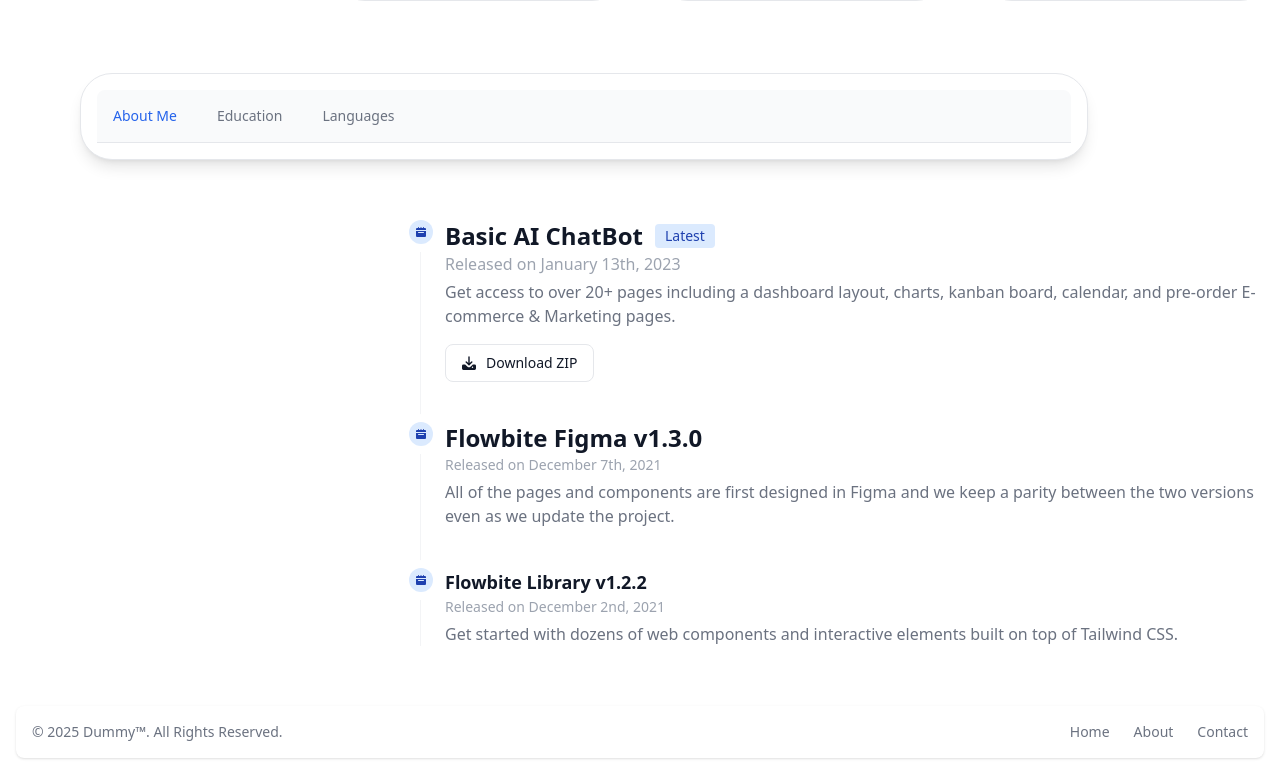
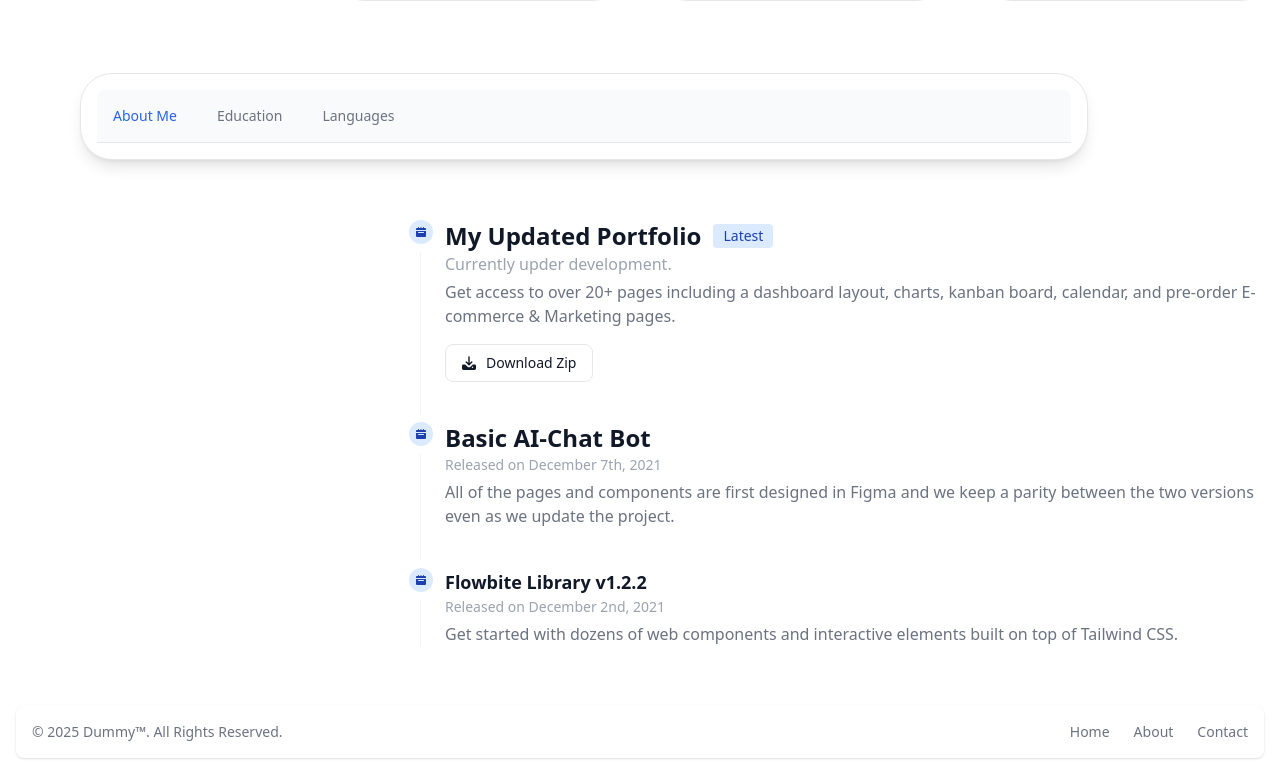
Before and after one commit to bishaldebroy007/full-website-react-tailwind, a React (Vite) app: page / in a window 1280 px wide. Shown: the part 1178-1952 px from the top of the page. Built offline with nearby package versions, Linux system fonts and the light colour scheme.

Commit message:
updated about and time line section 2

```diff
--- a/src/components/AboutSection.jsx
+++ b/src/components/AboutSection.jsx
@@ -57,8 +57,9 @@ const AboutSection = () => {
                         role="tabpanel"
                         aria-labelledby="about-tab"
                     >
-                        <h2 className="mb-3 text-3xl font-extrabold tracking-tight text-gray-900 dark:text-white">
-                            Powering innovation &amp; trust at 200,000+ companies worldwide
+                        <h2 className="mb-3 text-2xl font-extrabold tracking-tight text-gray-900 dark:text-white">
+
+                            Internship at Penta Globals LTD.
                         </h2>
                         <p className="mb-3 text-gray-500 dark:text-gray-400">
                             Empower Developers, IT Ops, and business teams to collaborate at high
--- a/src/components/TimeLines.jsx
+++ b/src/components/TimeLines.jsx
@@ -17,13 +17,13 @@ const TimeLines = () => {
                         </svg>
                     </span>
                     <h2 className="flex items-center mb-1 text-2xl font-semibold text-gray-900 dark:text-blue-950">
-                        Basic AI ChatBot{" "}
+                        My Updated Portfolio{" "}
                         <span className="bg-blue-100 text-blue-800 text-sm font-medium me-2 px-2.5 py-0.5 rounded-sm dark:bg-blue-900 dark:text-blue-300 ms-3">
                             Latest
                         </span>
                     </h2>
                     <time className="block mb-2 text-md font-normal leading-none text-gray-400 dark:text-gray-500">
-                        Released on January 13th, 2023
+                        Currently upder development.
                     </time>
                     <p className="mb-4 text-base font-normal text-gray-500 dark:text-gray-400">
                         Get access to over 20+ pages including a dashboard layout, charts, kanban
@@ -43,7 +43,7 @@ const TimeLines = () => {
                             <path d="M14.707 7.793a1 1 0 0 0-1.414 0L11 10.086V1.5a1 1 0 0 0-2 0v8.586L6.707 7.793a1 1 0 1 0-1.414 1.414l4 4a1 1 0 0 0 1.416 0l4-4a1 1 0 0 0-.002-1.414Z" />
                             <path d="M18 12h-2.55l-2.975 2.975a3.5 3.5 0 0 1-4.95 0L4.55 12H2a2 2 0 0 0-2 2v4a2 2 0 0 0 2 2h16a2 2 0 0 0 2-2v-4a2 2 0 0 0-2-2Zm-3 5a1 1 0 1 1 0-2 1 1 0 0 1 0 2Z" />
                         </svg>{" "}
-                        Download ZIP
+                        Download Zip
                     </a>
                 </li>
                 <li className="mb-10 ms-6">
@@ -59,7 +59,7 @@ const TimeLines = () => {
                         </svg>
                     </span>
                     <h2 className="mb-1 text-2xl font-bold text-gray-900 dark:text-blue-950">
-                        Flowbite Figma v1.3.0
+                        Basic AI-Chat Bot
                     </h2>
                     <time className="block mb-2 text-sm font-normal leading-none text-gray-400 dark:text-gray-500">
                         Released on December 7th, 2021
```
